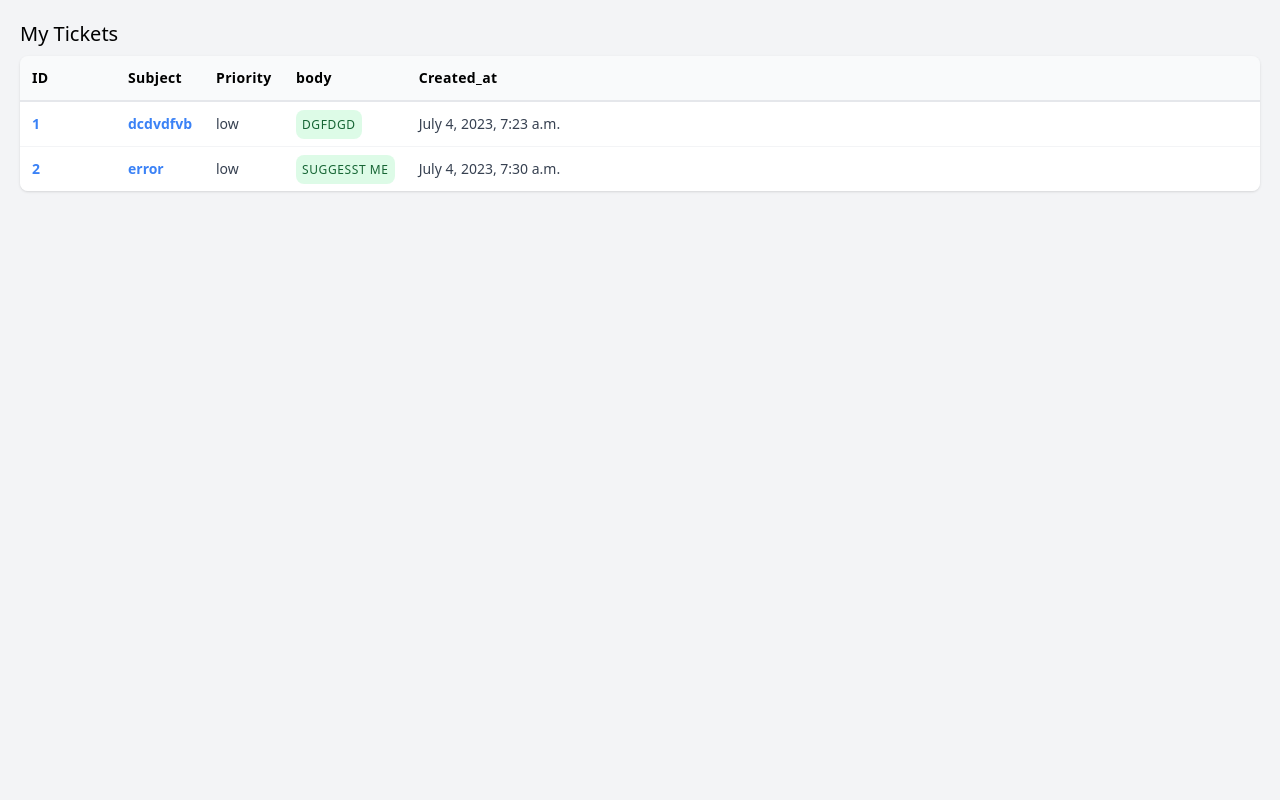
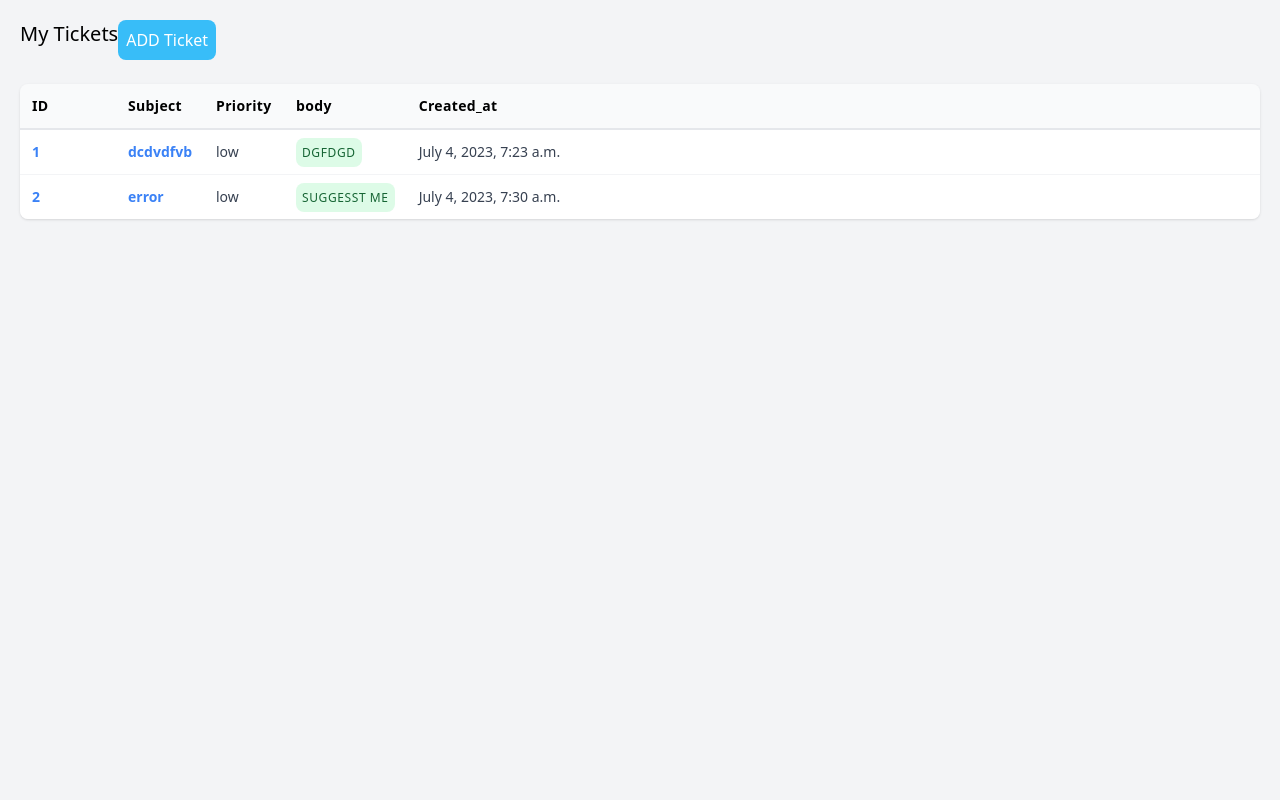
Before and after one commit to boyapally-ganesh/peerxp, a Django app: page /home/ in a window 1280 px wide. Shown: the part 80-880 px from the top of the page. Run offline with Django 4.2, Linux system fonts and the light colour scheme; a user stored in the database is signed in; data comes from the database, SQL or seed files in the repository; some libraries are stand-ins or nearby versions.

Commit message:
Update home.html

```diff
--- a/AcmeSupport/Accounts/templates/home.html
+++ b/AcmeSupport/Accounts/templates/home.html
@@ -3,9 +3,23 @@
 
 
 {% block content %}
-{% if user.is_authenticated and user.is_staff %}
+{% if user.is_authenticated %}
 <div class="p-5 h-screen bg-gray-100">
+  <div class="flex">
+
     <h1 class="text-xl mb-2">My Tickets</h1>
+    <button
+    class="bg-[#38bdf8] text-white p-2 rounded-lg mb-6 hover:bg-white hover:text-black hover:border hover:border-gray-300"
+
+
+  >
+  <a href="{% url 'Accounts:create_ticket' %}">ADD Ticket</a>
+
+  </button>
+  </div>
+
+ {% if tickets %}
+
 
    <div class="overflow-auto rounded-lg shadow hidden md:block">
      <table class="w-full">
@@ -44,14 +58,17 @@
    </tbody>
 </table>
 </div>
+{% else %}
+<h1 class="text-2xl font-bold mb-4">No tickets</h1>
+ {% endif %}
 
 
 </div>
 {% else %}
-<p>You are not authorized to view this page. Redirecting to the home page...</p>
+<!-- <p>You are not authorized to view this page. Redirecting to the home page...</p> -->
 <script>
     setTimeout(function() {
-      window.location.href = "{% url 'home' %}";
+      window.location.href = "{% url 'Accounts:home' %}";
     }, 3000);  // Redirect after 3 seconds
   </script>
 {% endif %}
```
Lines whose indentation alone changed are shown as unchanged.
